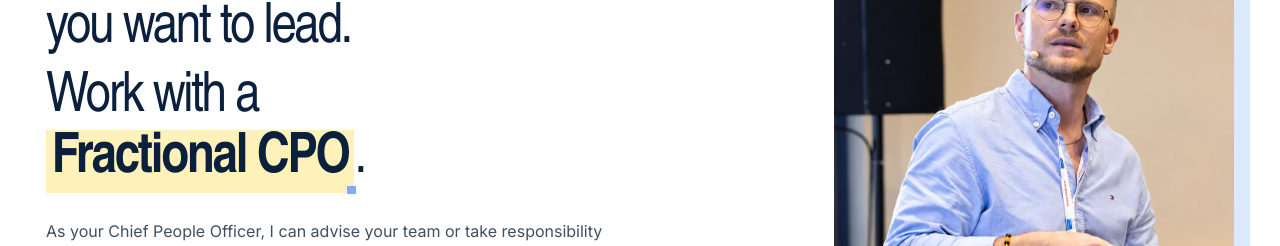
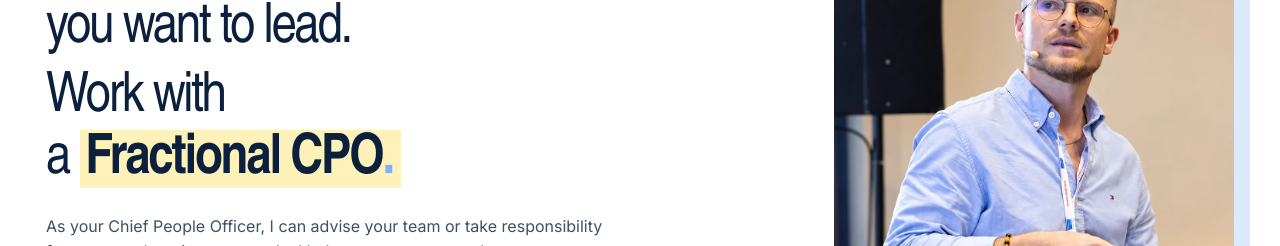
Before and after one commit to Ouroboros-Org/Marc-Berghoff-Homepage, a Next.js app: page / in a window 1280 px wide. Shown: the part 187-433 px from the top of the page. Built offline with nearby package versions, Linux system fonts and the light colour scheme; no server answers.

Commit message:
Refine the hero highlight with a blue period and balanced inset

```diff
--- a/src/app/home.module.css
+++ b/src/app/home.module.css
@@ -33,23 +33,19 @@
 }
 
 .heroRole {
-  position: relative;
   display: inline-block;
   margin: 0 0 0.05em;
-  padding: 0.015em 0.1em 0.045em;
+  /* Trim the font's descent so the visible bottom inset matches the sides. */
+  padding: 0.1em 0.1em 0.05em;
   background: var(--yellow-soft);
   font-weight: 690;
+  line-height: 0.9;
   white-space: nowrap;
 }
 
-.heroRole::after {
-  position: absolute;
-  right: -0.025em;
-  bottom: -0.02em;
-  width: 0.15em;
-  height: 0.15em;
-  background: var(--blue);
-  content: "";
+.heroPeriod {
+  color: var(--blue);
+  letter-spacing: 0;
 }
 
 .heroTitleRest {
--- a/src/components/home-page.tsx
+++ b/src/components/home-page.tsx
@@ -30,7 +30,7 @@ export function HomePageView({ locale = "en" }: { locale?: string } = {}) {
           <div className={styles.heroCopy}>
             <h1 id="home-title">
               <span className={styles.heroTitleRest}>{copy.hero.title}</span>
-              <span className={styles.heroInvitation}>{copy.hero.invitation}{" "}<span className={styles.heroRole}>{copy.hero.role}</span>.</span>
+              <span className={styles.heroInvitation}>{copy.hero.invitation}{" "}<span className={styles.heroRole}>{copy.hero.role}<span className={styles.heroPeriod}>.</span></span></span>
             </h1>
             <p className={styles.heroDescription}>{copy.hero.description}</p>
             <div className={styles.heroActions}>
```
Also changed, not shown: 2 other files (tests, documents, lock files or other folders).
